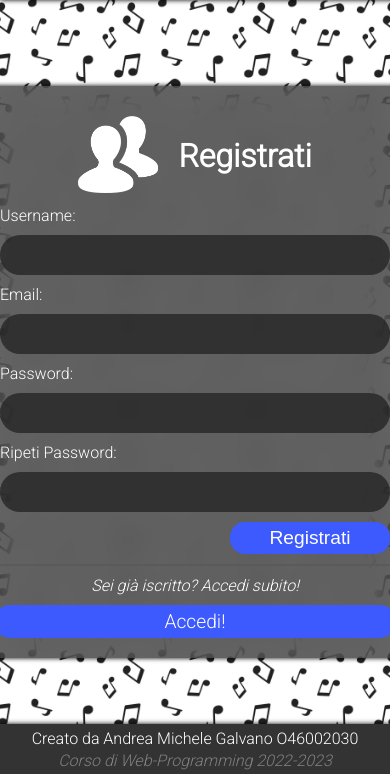
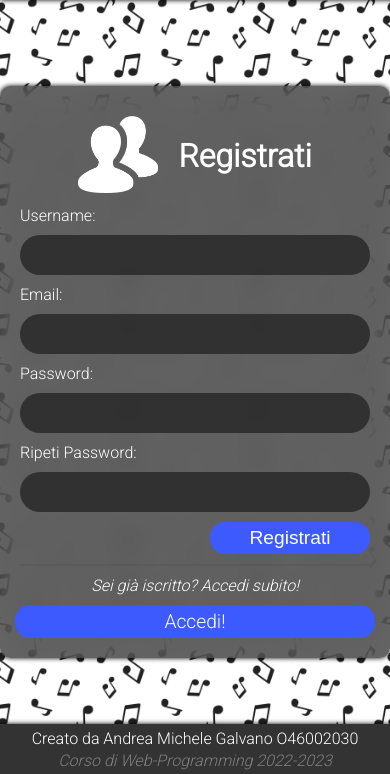
Before and after one commit to andreagalvano/hw1, a PHP site: page /Registrati.php in a window 390 px wide. Shown: the part 70-844 px from the top of the page. Run offline with PHP 8.4, Linux system fonts and the light colour scheme; data comes from the database, SQL or seed files in the repository.

Commit message:
Update Registrati.css

```diff
--- a/Registrati.css
+++ b/Registrati.css
@@ -150,6 +150,7 @@ label {
 
 @media (max-width: 800px) {
   .container{
-    width: 100%;
+    width: calc(100% - 40px);
+    max-width: none;
   }
 }
```
